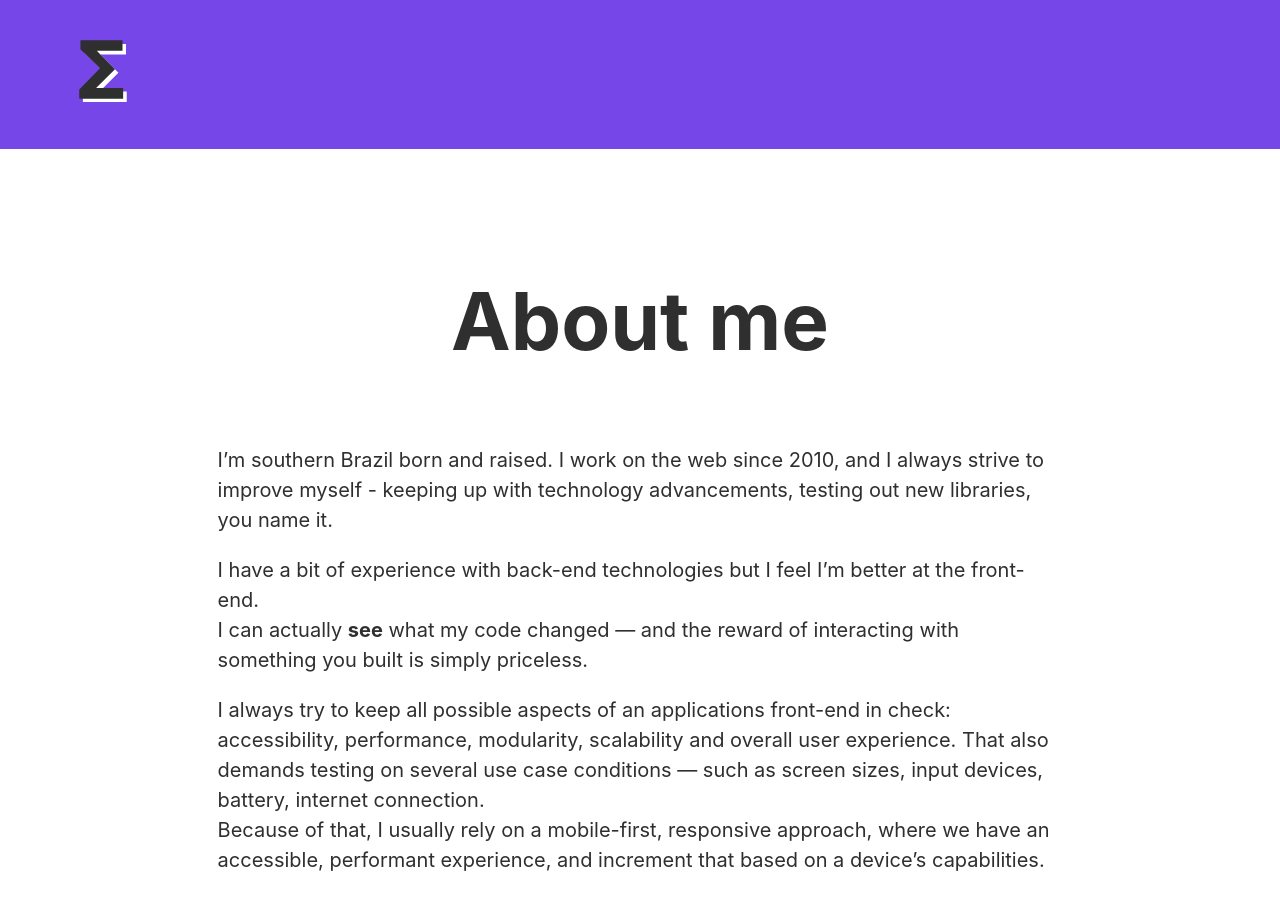
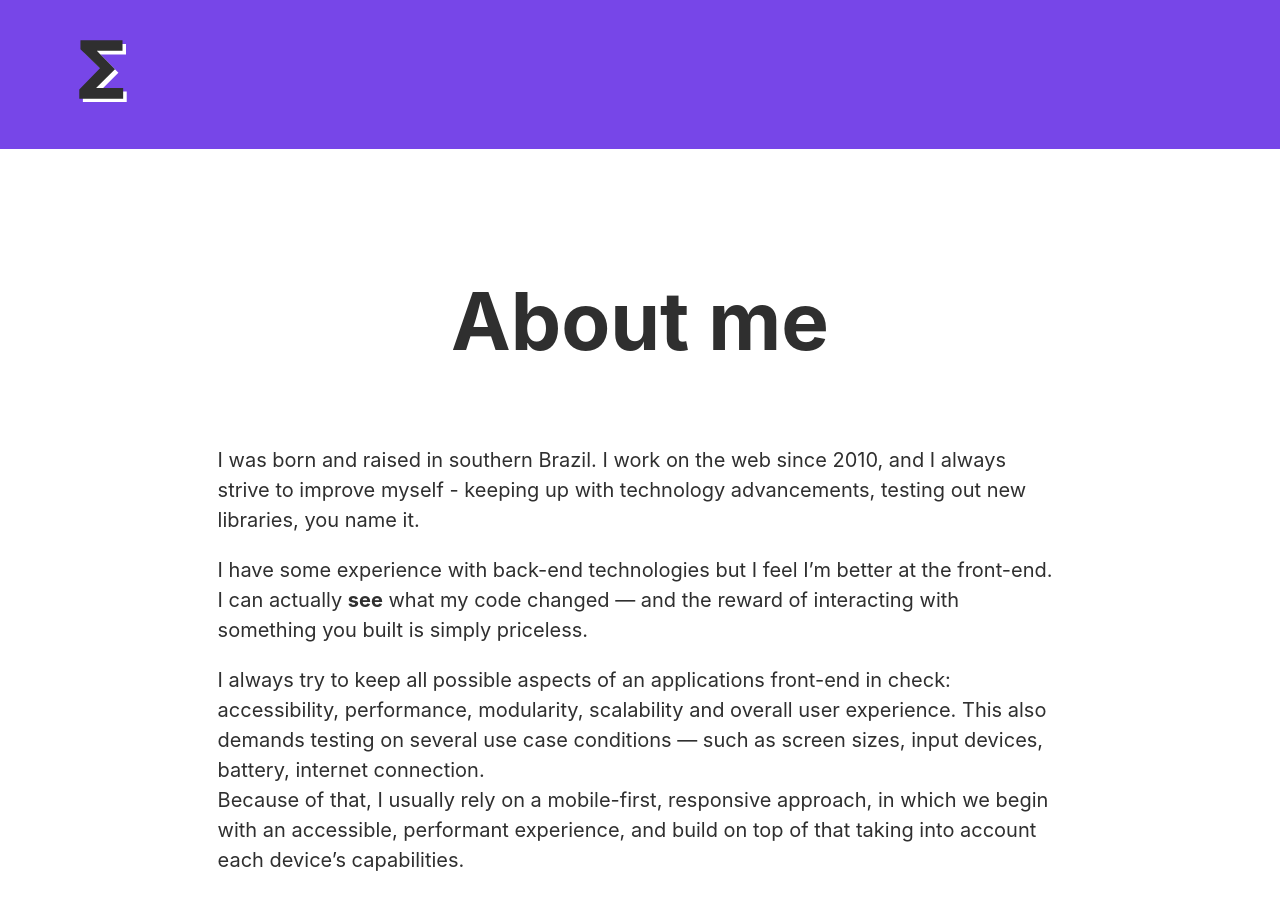
Before and after one commit to ericorruption/ericorruption.github.io, a Jekyll site: the page built from about.md, in a window 1280 px wide and 900 px high. Built offline with Jekyll 4.4.1, drawn with Linux system fonts in a browser that asks for light colours.

Commit message:
update about page

```diff
--- a/about.md
+++ b/about.md
@@ -3,14 +3,14 @@ title: About me
 layout: post
 ---
 
-I'm southern Brazil born and raised. I work on the web since 2010,
+I was born and raised in southern Brazil. I work on the web since 2010,
 and I always strive to improve myself - keeping up with technology advancements, testing out new libraries, you name it.
 
-I have a bit of experience with back-end technologies but I feel I'm better at the front-end.<br/>
+I have some experience with back-end technologies but I feel I'm better at the front-end.<br/>
 I can actually **see** what my code changed &mdash; and the reward of interacting with something you built is simply priceless.
 
-I always try to keep all possible aspects of an applications front-end in check: accessibility, performance, modularity, scalability and overall user experience. That also demands testing on several use case conditions &mdash; such as screen sizes, input devices, battery, internet connection.<br/>
-Because of that, I usually rely on a mobile-first, responsive approach, where we have an accessible, performant experience, and increment that based on a device's capabilities.
+I always try to keep all possible aspects of an applications front-end in check: accessibility, performance, modularity, scalability and overall user experience. This also demands testing on several use case conditions &mdash; such as screen sizes, input devices, battery, internet connection.<br/>
+Because of that, I usually rely on a mobile-first, responsive approach, in which we begin with an accessible, performant experience, and build on top of that taking into account each device's capabilities.
 
 My education is in graphic arts, but the browser has always felt like a great canvas to me as well.<br/>
 As a designer, I can deliver interface wireframes, prototypes, layouts and brand identity assets.
```
